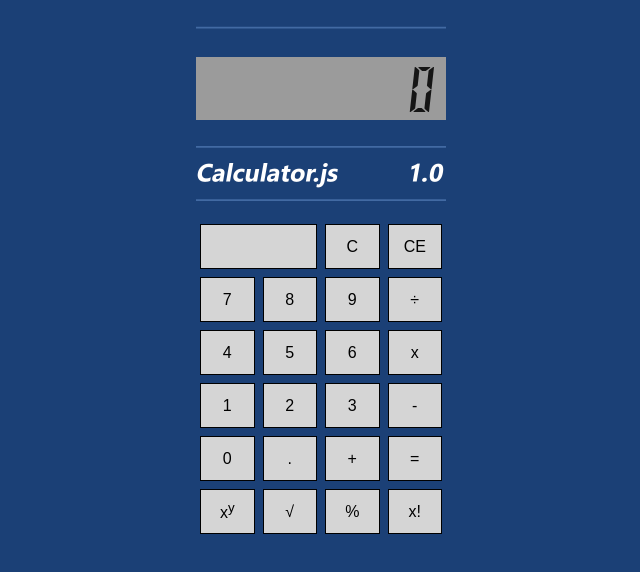
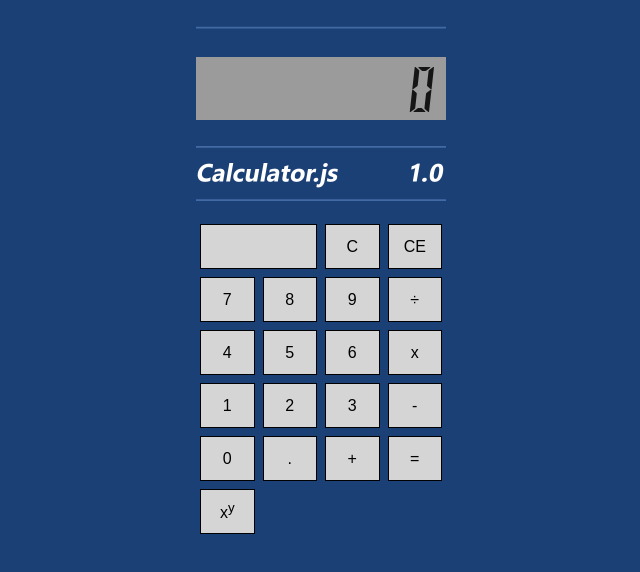
Before and after one commit to Wilcolab/Anythink-Market-r2w8w7n4, a website: page public/index.html in a window 1280 px wide. Shown: the whole page, without its empty margins (319-959 px from the left). Drawn offline with Linux system fonts and the light colour scheme.

```diff
--- a/public/index.html
+++ b/public/index.html
@@ -43,12 +43,7 @@
             <!-- TODO: Buttons -->
             <!-- add a button for a power function -->
             <button class="btn" onClick="operationPressed('^')">x<sup>y</sup></button>
-            <!-- add a button for a square root function -->
-            <button class="btn" onClick="operationPressed('sqrt')">√</button>
-            <!-- add a button for a percentage function -->
-            <button class="btn" onClick="operationPressed('%')">%</button>
-            <!-- add a button for a factorial function -->
-            <button class="btn" onClick="operationPressed('!')">x!</button  >
+            <!-- good work on the square root function -->
           </div>
         </div>
       </div>
```
